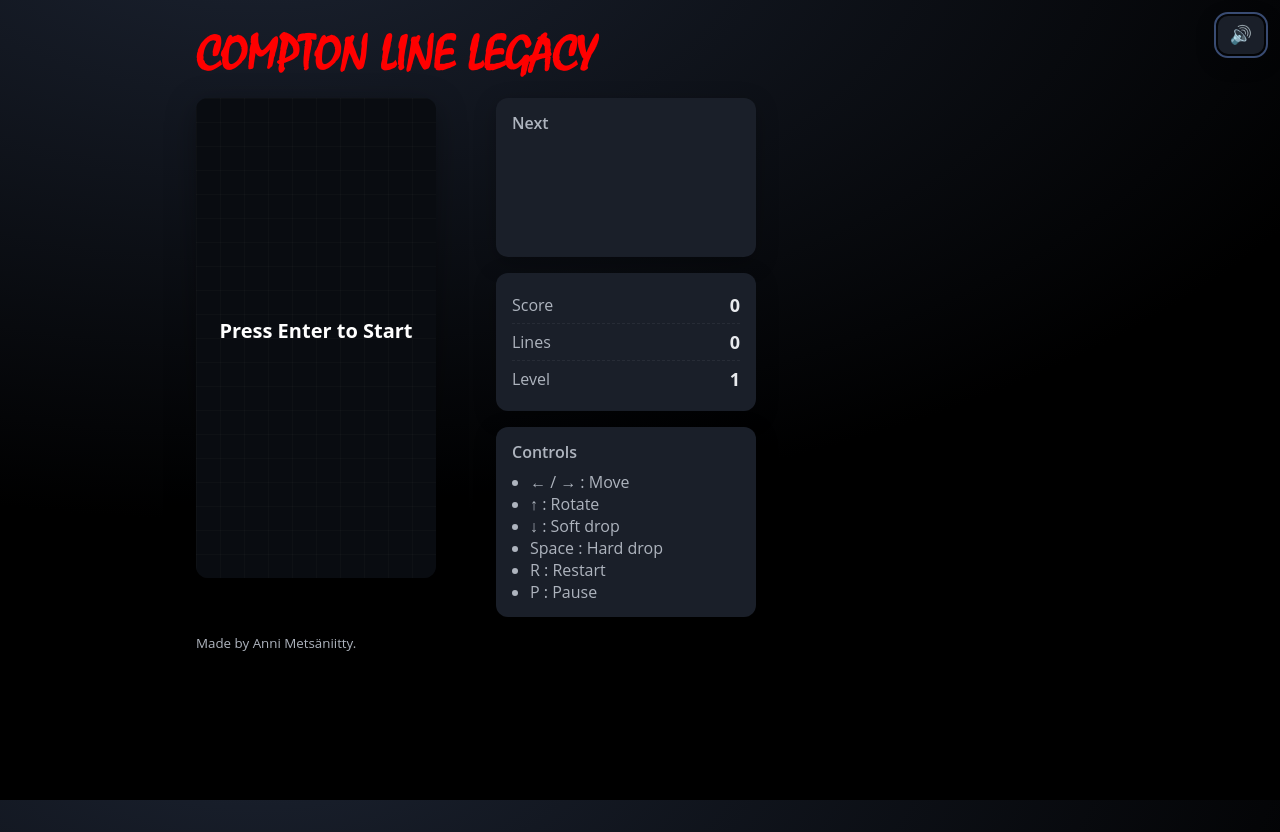
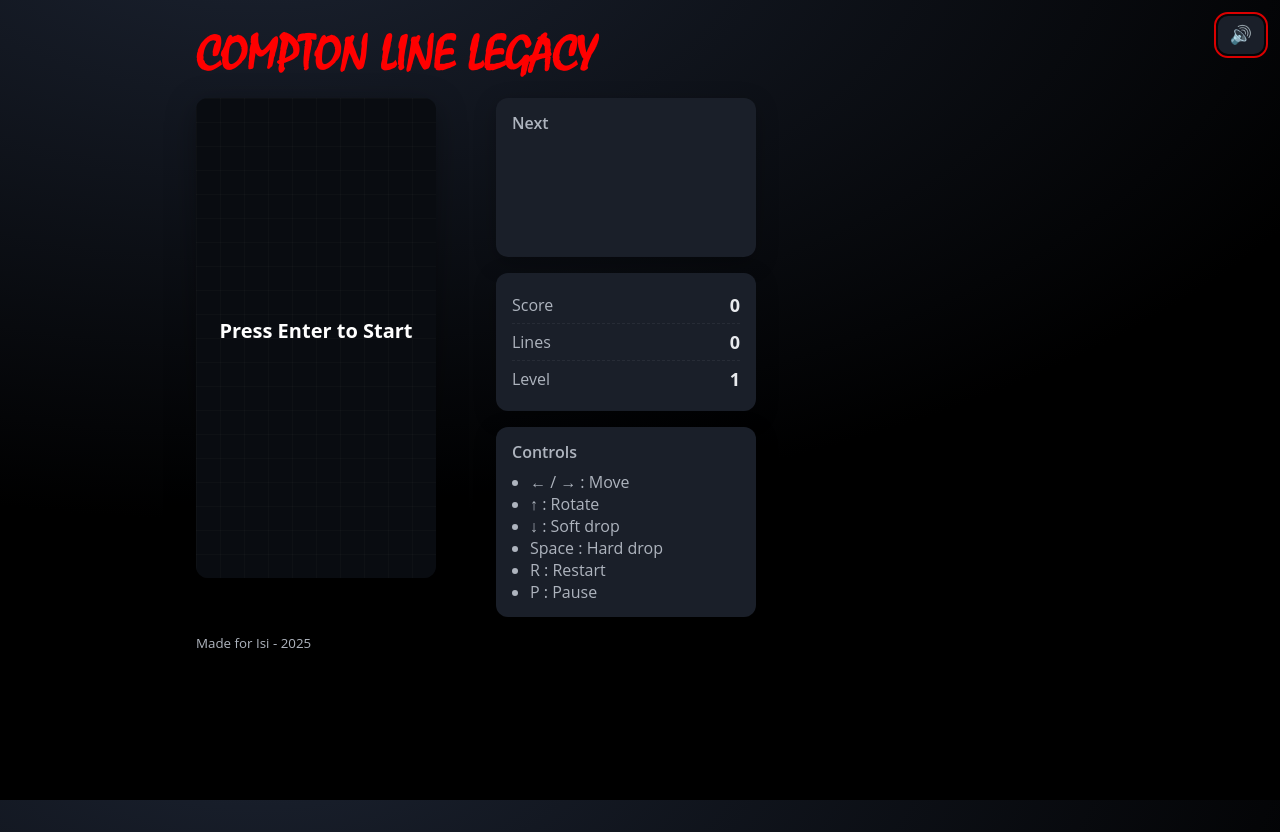
Before and after one commit to AnniMetsaniitty/javascript-tetris, a plain HTML site: page index.html in a window 1280 px wide. Both pictures are taken after a click on the button "Sound off (click to unmute)". Drawn offline with Linux system fonts and the light colour scheme.

Commit message:
Update footer text

```diff
--- a/index.html
+++ b/index.html
@@ -44,7 +44,7 @@
 
     <footer>
       <small>
-        Made by Anni Metsäniitty.
+        Made for Isi - 2025
       </small>
     </footer>
   </div>
--- a/style.css
+++ b/style.css
@@ -91,10 +91,10 @@ footer a:hover { text-decoration: underline; }
   line-height: 1;
   padding: 10px 12px;
   border-radius: 10px;
-  box-shadow: 0 6px 22px rgba(0,0,0,.25);
+  box-shadow: 0 6px 22px rgba(161, 13, 13, 0);
   cursor: pointer;
 }
-.sound-btn:focus { outline: 2px solid rgba(122,162,247,.45); outline-offset: 2px; }
+.sound-btn:focus { outline: 2px solid rgb(218, 0, 0); outline-offset: 2px; }
 .sound-btn:hover { filter: brightness(1.05); }
 
 .sound-btn.floating {
```
